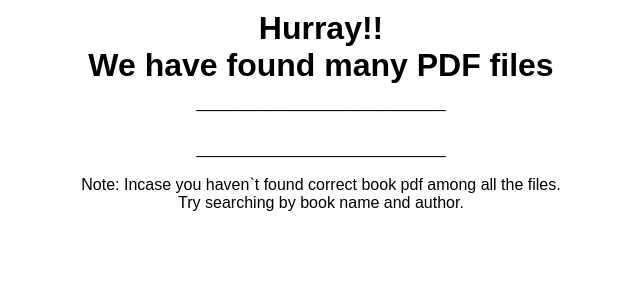
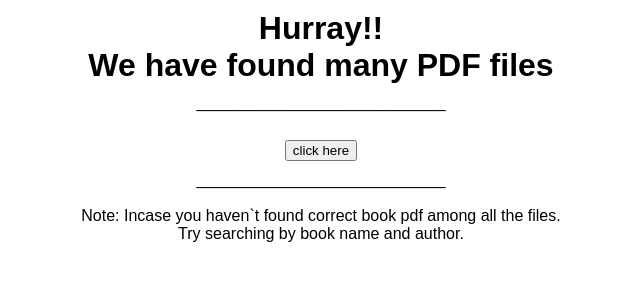
Before and after one commit to developerharry/Book-PDF-Download, a Flask app: template template/result.html in a window 1280 px wide. Shown: the top 300 px of the page, without its empty margins (319-959 px from the left). Run offline with Flask 2, Linux system fonts and the light colour scheme; the template is opened without the code that fills it, so the values that code supplies are empty.

Commit message:
Update result.html

```diff
--- a/template/result.html
+++ b/template/result.html
@@ -13,6 +13,8 @@
     <li><a href={{item}} target="_blank">PDF Book Link</a></li>
 {% endfor %}
 
+<input type=button onClick="parent.location='index.html'"
+ value='click here'>
 <p>____________________________<br><br>Note: Incase you haven`t found correct book pdf among all the files.<br> Try searching by book name and author.</p>
 
 </form>
```
